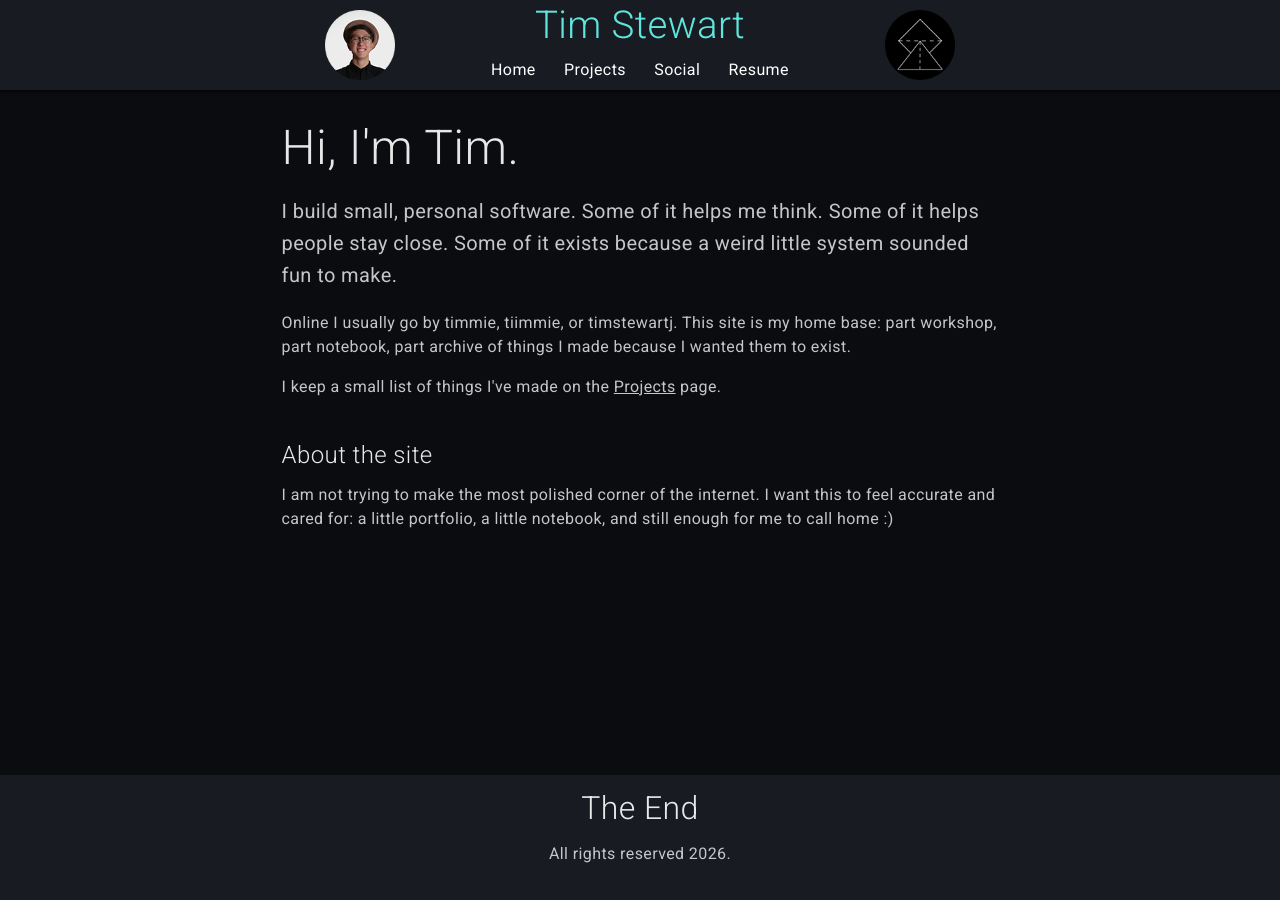
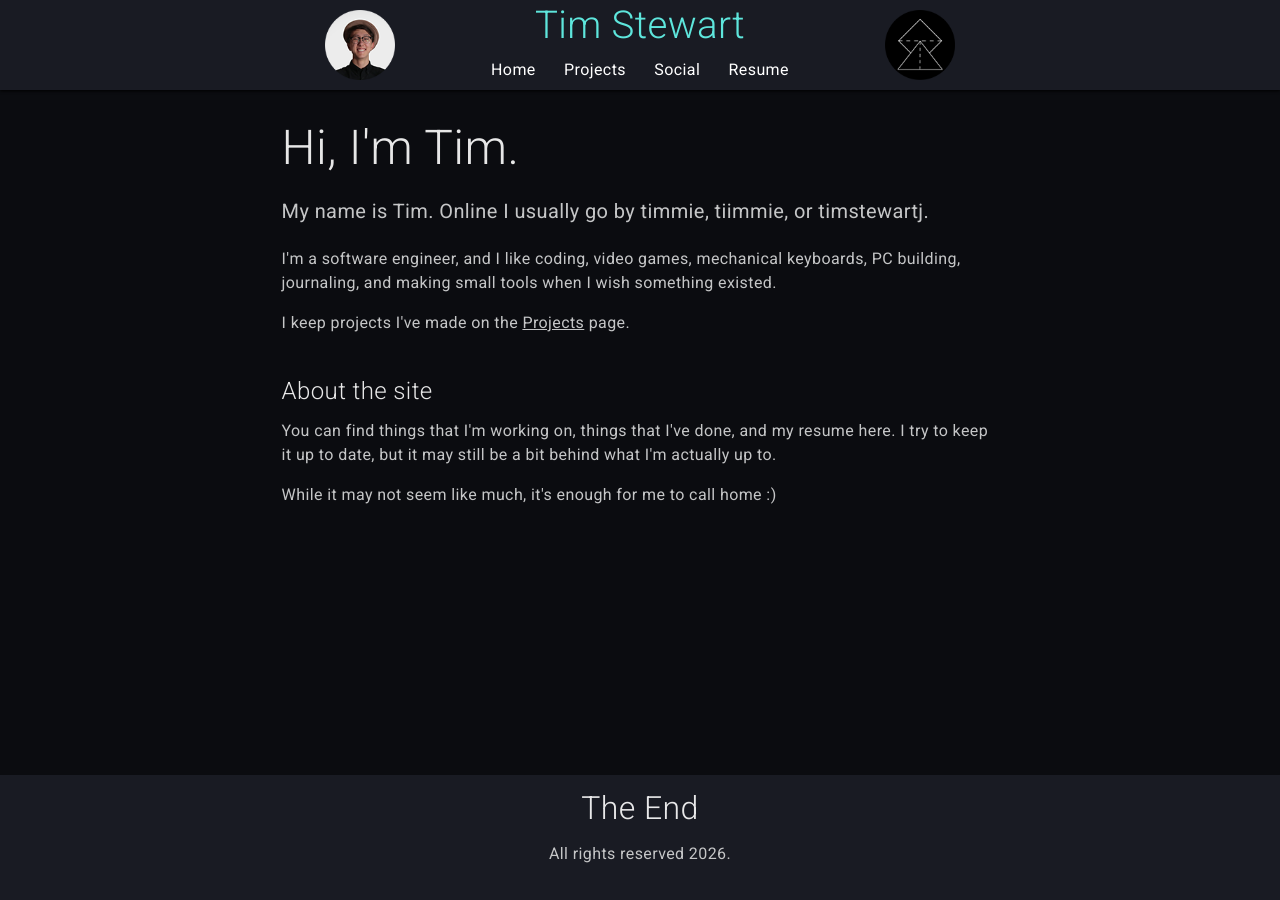
Before and after one commit to TimStewartJ/personal-site, a Jekyll site: the page built from index.html, in a window 1280 px wide. Built offline with Jekyll 4.4.1, drawn with Linux system fonts in a browser that asks for light colours.

Commit message:
Make homepage copy more direct
Co-authored-by: Copilot <223556219+Copilot@users.noreply.github.com>

```diff
--- a/index.html
+++ b/index.html
@@ -6,23 +6,25 @@ title: Home
     <div class="section wide hero">
         <h1>Hi, I'm Tim.</h1>
         <p class="lede">
-            I build small, personal software. Some of it helps me think. Some of it helps people stay close.
-            Some of it exists because a weird little system sounded fun to make.
+            My name is Tim. Online I usually go by timmie, tiimmie, or timstewartj.
         </p>
         <p>
-            Online I usually go by timmie, tiimmie, or timstewartj. This site is my home base: part workshop,
-            part notebook, part archive of things I made because I wanted them to exist.
+            I'm a software engineer, and I like coding, video games, mechanical keyboards,
+            PC building, journaling, and making small tools when I wish something existed.
         </p>
         <p>
-            I keep a small list of things I've made on the <a href="{{ "/projects" | relative_url }}">Projects</a> page.
+            I keep projects I've made on the <a href="{{ "/projects" | relative_url }}">Projects</a> page.
         </p>
     </div>
 
     <div class="section wide">
         <h2>About the site</h2>
         <p>
-            I am not trying to make the most polished corner of the internet. I want this to feel accurate and cared for:
-            a little portfolio, a little notebook, and still enough for me to call home :)
+            You can find things that I'm working on, things that I've done, and my resume here.
+            I try to keep it up to date, but it may still be a bit behind what I'm actually up to.
+        </p>
+        <p>
+            While it may not seem like much, it's enough for me to call home :)
         </p>
     </div>
 </div>
```
